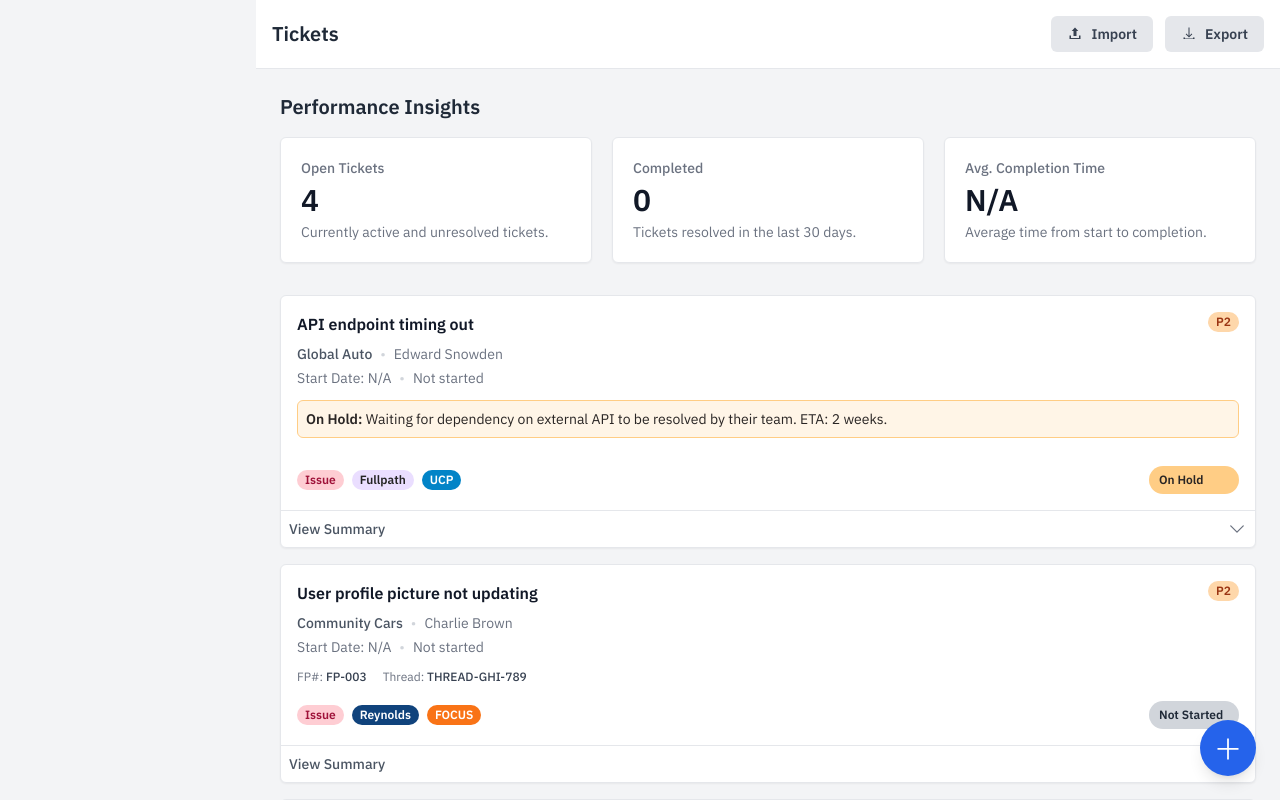
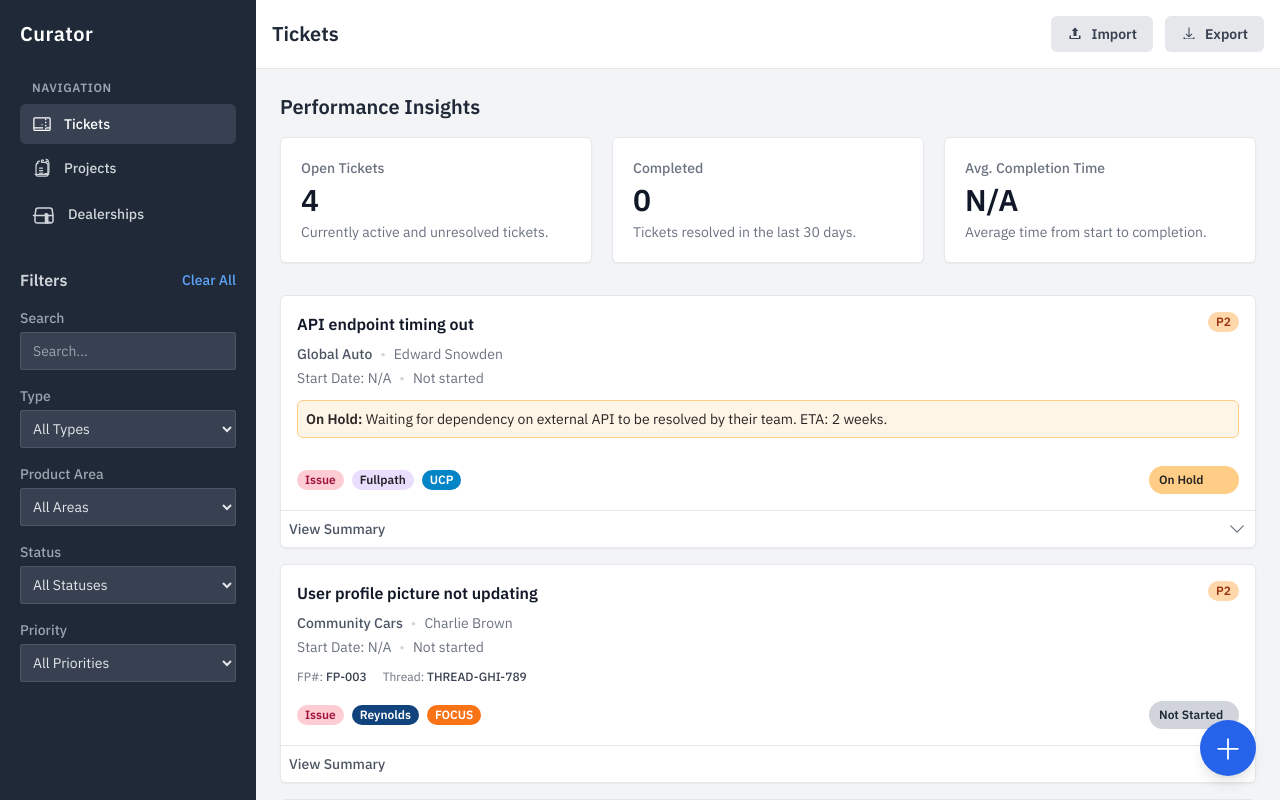
Before and after one commit to wallacejs2/curator-tickets, a React (Vite) app: page / in a window 1280 px wide. Built offline with nearby package versions, Linux system fonts and the light colour scheme.

Commit message:
fix(sidebar): Ensure sidebar is always visible on md screens
The `md:translate-x-0` class was missing from the `aside` element in the sidebar component. This commit adds the class, ensuring the sidebar is correctly displayed and accessible on medium-sized screens and larger.

```diff
--- a/components/FilterBar.tsx
+++ b/components/FilterBar.tsx
@@ -60,7 +60,7 @@ const LeftSidebar: React.FC<LeftSidebarProps> = ({ filters, setFilters, isOpen,
         aria-hidden="true"
       />
 
-      <aside className={`w-64 bg-gray-800 text-white flex-shrink-0 flex flex-col z-40 transform transition-transform duration-300 ease-in-out md:relative fixed inset-y-0 left-0 ${isOpen ? 'translate-x-0' : '-translate-x-full'}`}>
+      <aside className={`w-64 bg-gray-800 text-white flex-shrink-0 flex flex-col z-40 transform transition-transform duration-300 ease-in-out md:relative md:translate-x-0 fixed inset-y-0 left-0 ${isOpen ? 'translate-x-0' : '-translate-x-full'}`}>
         <div className="p-5 flex flex-col gap-8 h-full overflow-y-auto">
           <div className="flex justify-between items-center">
             <h1 className="text-xl font-bold text-white tracking-wide">Curator</h1>
```
